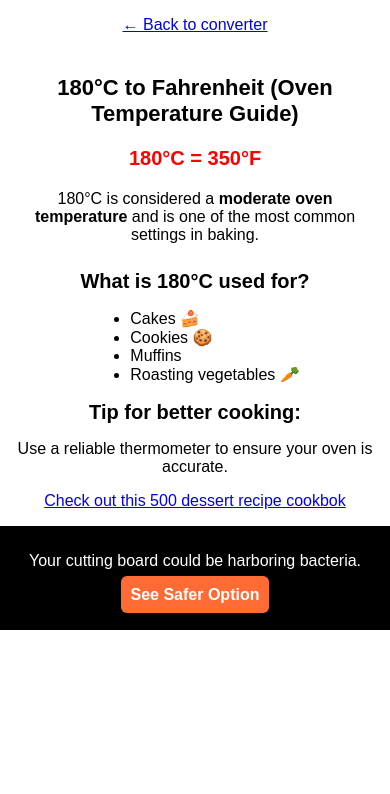
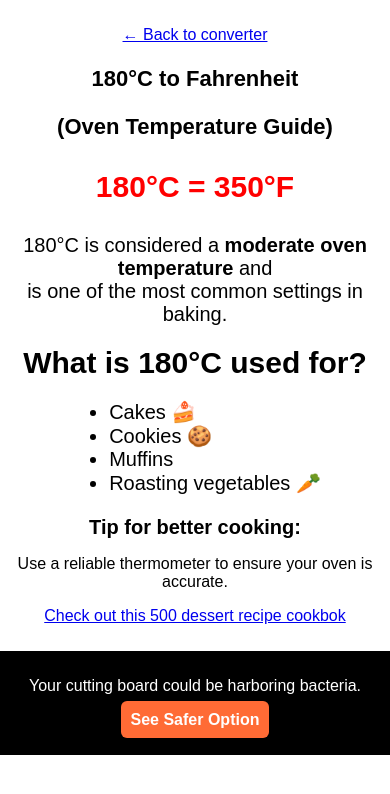
Before and after one commit to cxprofile/cooking-temp-converter, a Flask app: page /180c-to-fahrenheit in a window 390 px wide. Shown: the part 22-816 px from the top of the page. Run offline with Flask 3, Linux system fonts and the light colour scheme.

Commit message:
180c format v2

```diff
--- a/templates/180c.html
+++ b/templates/180c.html
@@ -15,7 +15,7 @@ body {
 }
 
 /* Container */
-.container {
+.container1 {
   margin: auto;
   padding: 10px;
   max-width: auto;
@@ -34,23 +34,13 @@ h2 {
   font-size: clamp(20px, 2vw, 20px);
 }
 
-.footer {
-  text-align: center;
-  font-size: clamp(10px, 2vw, 15px);
-}
-
-.center_title {
-  text-align: center;
-}
-
 /* Form layout */
-.center {
+.center1 {
   display: flex;
   flex-wrap: wrap; /* KEY FIX */
   justify-content: center;
   gap: 10px;
   padding: 10px;
-  border: 2px solid green;
 }
 
 /* Inputs */
@@ -60,7 +50,7 @@ input, select, button {
 }
 
 /* Result */
-.center_result {
+.center_result1 {
   display: flex;
   justify-content: center;
   align-items: center;
@@ -68,7 +58,7 @@ input, select, button {
 }
 
 /* CTA Banner */
-.cta-banner {
+.cta-banner1 {
   bottom: 0;
   width: 100%;
   background: #111;
@@ -79,7 +69,7 @@ input, select, button {
   text-align: center;
 }
 
-.cta-content {
+.cta-content1 {
   max-width: 600px;
   margin: auto;
   display: flex;
@@ -88,7 +78,7 @@ input, select, button {
   gap: 10px;
 }
 
-.cta-button {
+.cta-button1 {
   background: #ff6b35;
   color: #fff;
   text-decoration: none;
@@ -125,13 +115,13 @@ input, select, button {
 }
 
     /* 🔥 MOBILE FIX */
-    @media (max-width: 600px) {
+@media (max-width: 600px) {
     .menu a {
         font-size: 12px;
         margin-left: 10px;
     }
 
-    .center {
+    .center1 {
         flex-direction: column;
     }
 
@@ -139,14 +129,14 @@ input, select, button {
         width: 100%;
     }
 
-    .cta-content {
+    .cta-content1 {
         flex-direction: column;
         text-align: center;
         padding: 2px;
         line-height: 1;
     }
 
-    .cta-button {
+    .cta-button1 {
         width: 100%;
     }
 
@@ -154,13 +144,13 @@ input, select, button {
         padding-bottom: 20px; /* prevent banner overlap */
     }
 
-    .container {
+    .container1 {
         max-width: auto;
         margin-top:0px;
         margin-bottom:0px;
     }
 
-    .container_bottom {
+    .container_bottom1 {
         max-width: auto;
         padding-top:0;
         padding-bottom:0;
@@ -168,7 +158,7 @@ input, select, button {
         margin-bottom:0px;
     }
 
-    .cta-banner {
+    .cta-banner1 {
         max-width: 600px;
         min-height:50px;
         text-align: center;
@@ -195,35 +185,43 @@ input, select, button {
             <a href="/tools">Tools</a>
         </div>
     </div>
+
+    <div class="container1">
     <p><a href="/">← Back to converter</a></p>
+      <h1>
+        <p>180°C to Fahrenheit</p>
+        <p>(Oven Temperature Guide)</p>
+      </h1>
+      <div>
+        <p style="text-align: center;font-size: 30px;color: red;">
+            <strong>180°C = 350°F</strong></p>
+        <p style="text-align: center;font-size: 20px">
+           180°C is considered a <strong>moderate oven temperature</strong> and <br/>
+           is one of the most common settings in baking.
+        </p>
+      </div>
 
-    <div class="container">
-        <h1>180°C to Fahrenheit (Oven Temperature Guide)</h1>
-        <p style="text-align: center;font-size: 20px;color: red;"><strong>180°C = 350°F</strong></p>
-        <p style="text-align: center;">
-           180°C is considered a <strong>moderate oven temperature</strong> and is one of the most common settings in baking.
-        </p>
-    </div>
-    <h2 style="text-align: center;">What is 180°C used for?</h2>
-    <div class="center_result">
-        <ul>
+    <h2 style="text-align: cente;font-size:30px">What is 180°C used for?</h2>
+    <div class="center_result1">
+
+      <ul style="font-size:20px">
             <li>Cakes 🍰</li>
             <li>Cookies 🍪</li>
             <li>Muffins</li>
             <li>Roasting vegetables 🥕</li>
         </ul>
     </div>
-    <div class="container_bottom">
+    <div class="container_bottom1">
     <h2 style="text-align: center;">Tip for better cooking: </h2>
     <p style="text-align: center;">Use a reliable thermometer to ensure your oven is accurate.</p>
     <p style="text-align: center;"><a href="https://f6630a7vsml-mvfwgtdvfu0x6h.hop.clickbank.net">Check out this 500 dessert recipe cookbok</a></p>
 
 </div>
 
-
-<div class="cta-banner">
+</div>
+<div class="cta-banner1">
     <p>Your cutting board could be harboring bacteria.</p>
-    <p><a href="https://af118ex02ol-dy1iqk2pjpov70.hop.clickbank.net" class="cta-button">See Safer Option</a>
+    <p><a href="https://af118ex02ol-dy1iqk2pjpov70.hop.clickbank.net" class="cta-button1">See Safer Option</a>
     </p>
 </div>
 
```
